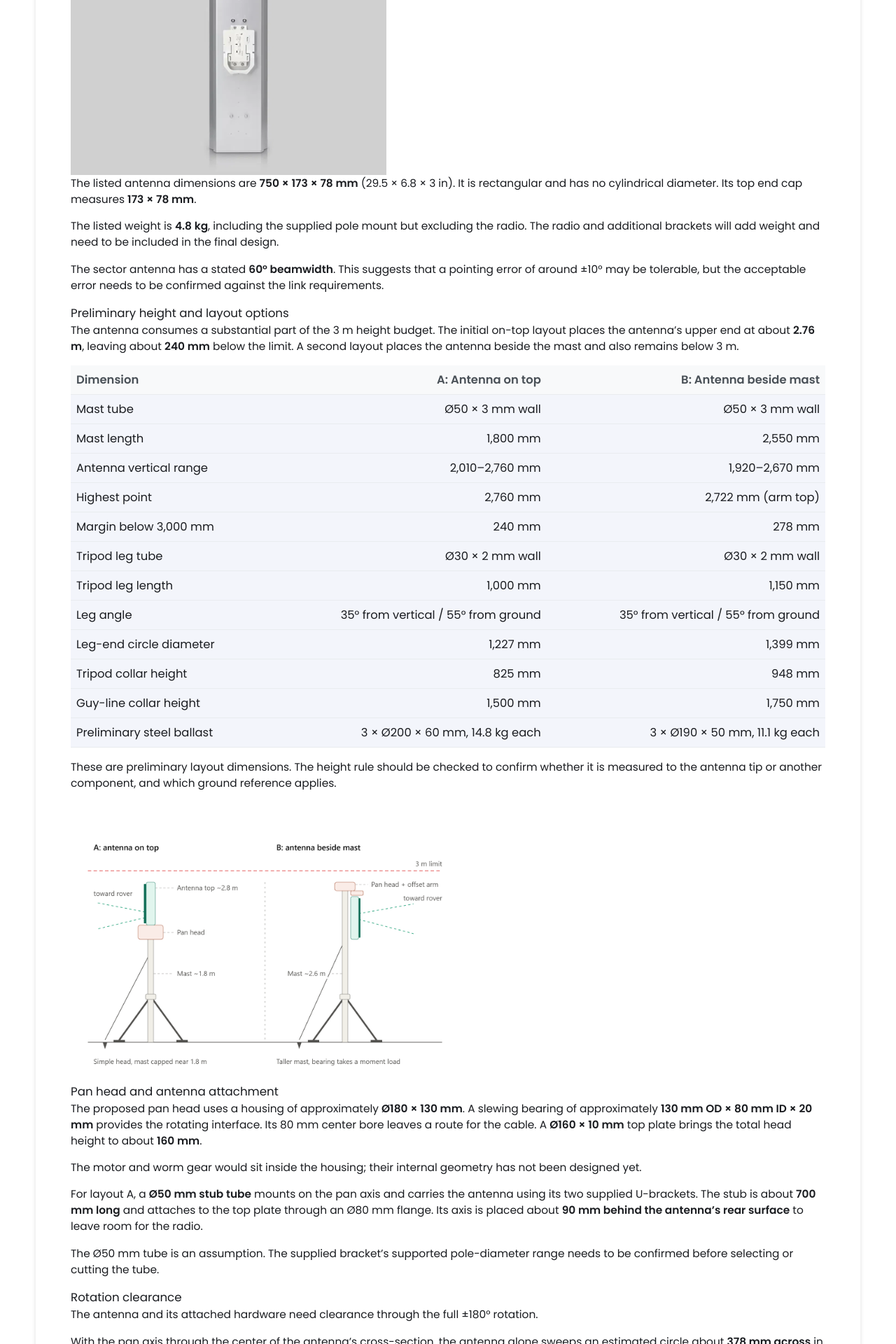
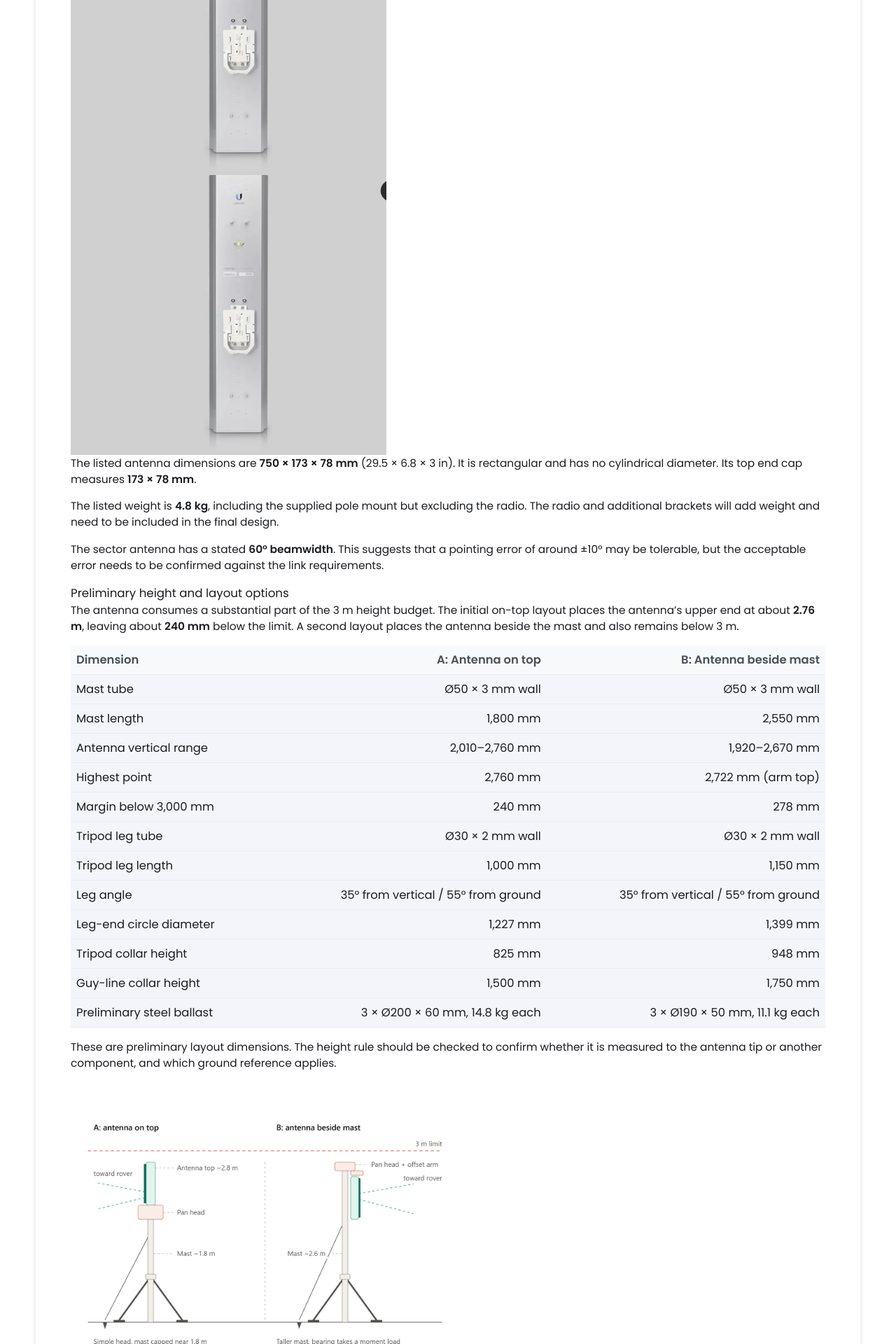
Before and after one commit to ggrangz/ggrangz.github.io, a Jekyll site: the page built from _projects/Mars Rover Mechanized Antenna/index.md, in a window 1280 px wide. Shown: the part 2826-4746 px from the top of the page at 70% size. Built offline with Jekyll 4.4.1, drawn with Linux system fonts in a browser that asks for light colours.

```diff
--- a/_projects/Mars Rover Mechanized Antenna/index.md
+++ b/_projects/Mars Rover Mechanized Antenna/index.md
@@ -69,6 +69,7 @@
 
 The antenna is the [Ubiquiti AM-5AC21-60](https://store.ui.com/us/en/category/wireless-antennas/products/am-5ac21-60)
 
+{% include image-gallery.html images="sensor.webp" height="400" %}
 {% include image-gallery.html images="sensor.webp" height="400" %}
 
 The listed antenna dimensions are **750 × 173 × 78 mm** (29.5 × 6.8 × 3 in). It is rectangular and has no cylindrical diameter. Its top end cap measures **173 × 78 mm**.
```
